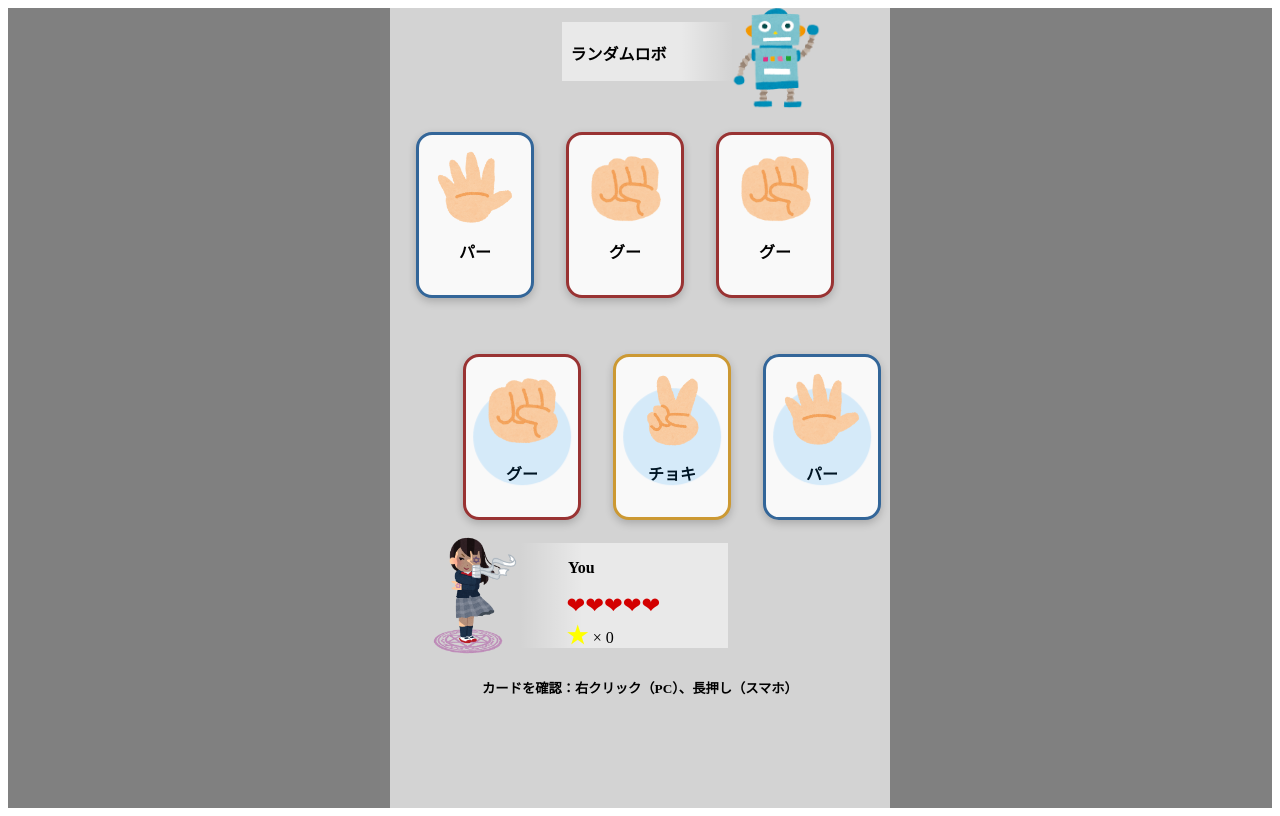
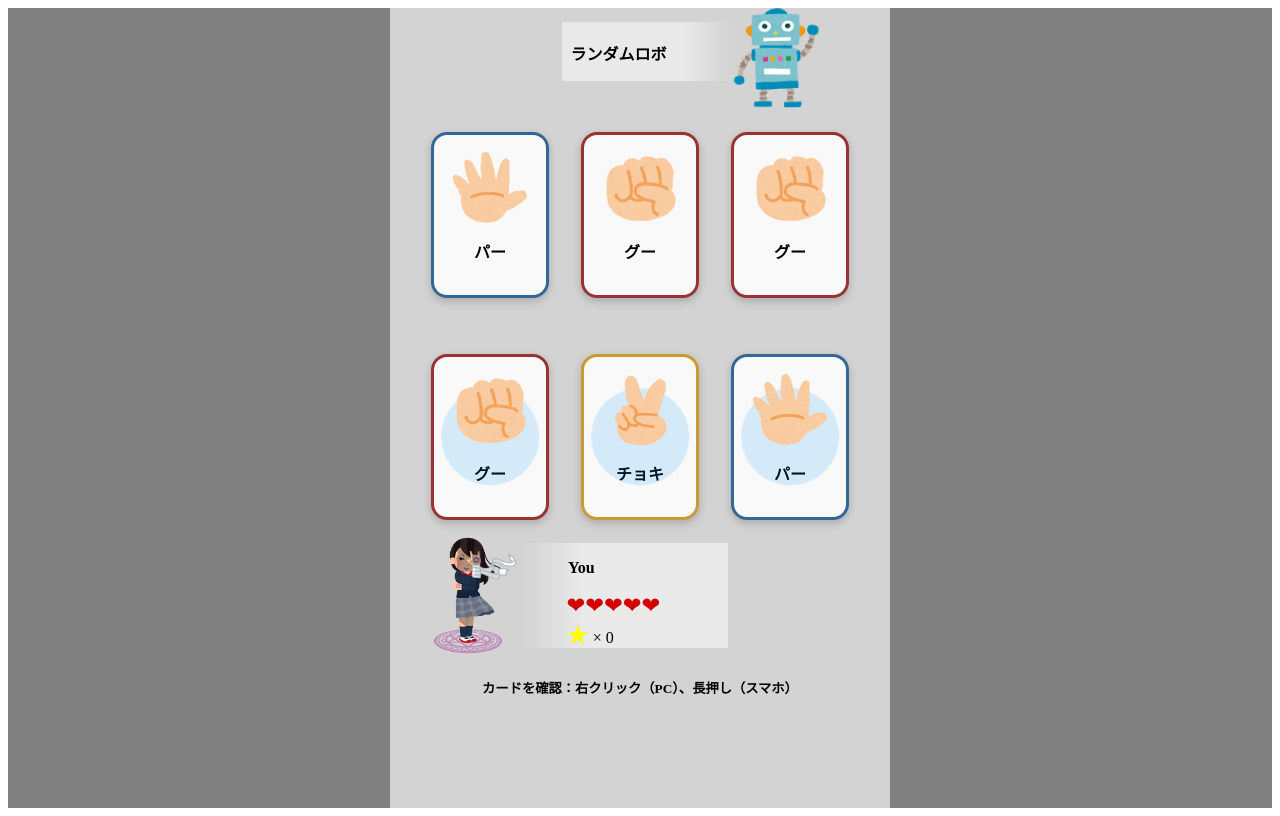
Before and after one commit to norimoriyuki/trading-janken, a Next.js app: page / in a window 1280 px wide. Both pictures are taken after a click on the button "スタート". Built offline with nearby package versions, Linux system fonts and the light colour scheme.

Commit message:
layout fix: use next/image fill

```diff
--- a/app/components/JankenGameScreen.css
+++ b/app/components/JankenGameScreen.css
@@ -45,17 +45,16 @@
     display: flex;
     justify-content: flex-start;
     position: relative;
-    width: 100%;
     max-width: 30rem;
     margin-top: 1rem;
-    transform: translateX(0rem);
   }
 
   .player-card-container {
     display: flex;
     justify-content: center;
+    max-width: 30rem;
+    margin-top: 1rem;
     margin: 1rem 0;
-    transform: translateX(2rem);
   }
 
 
```
